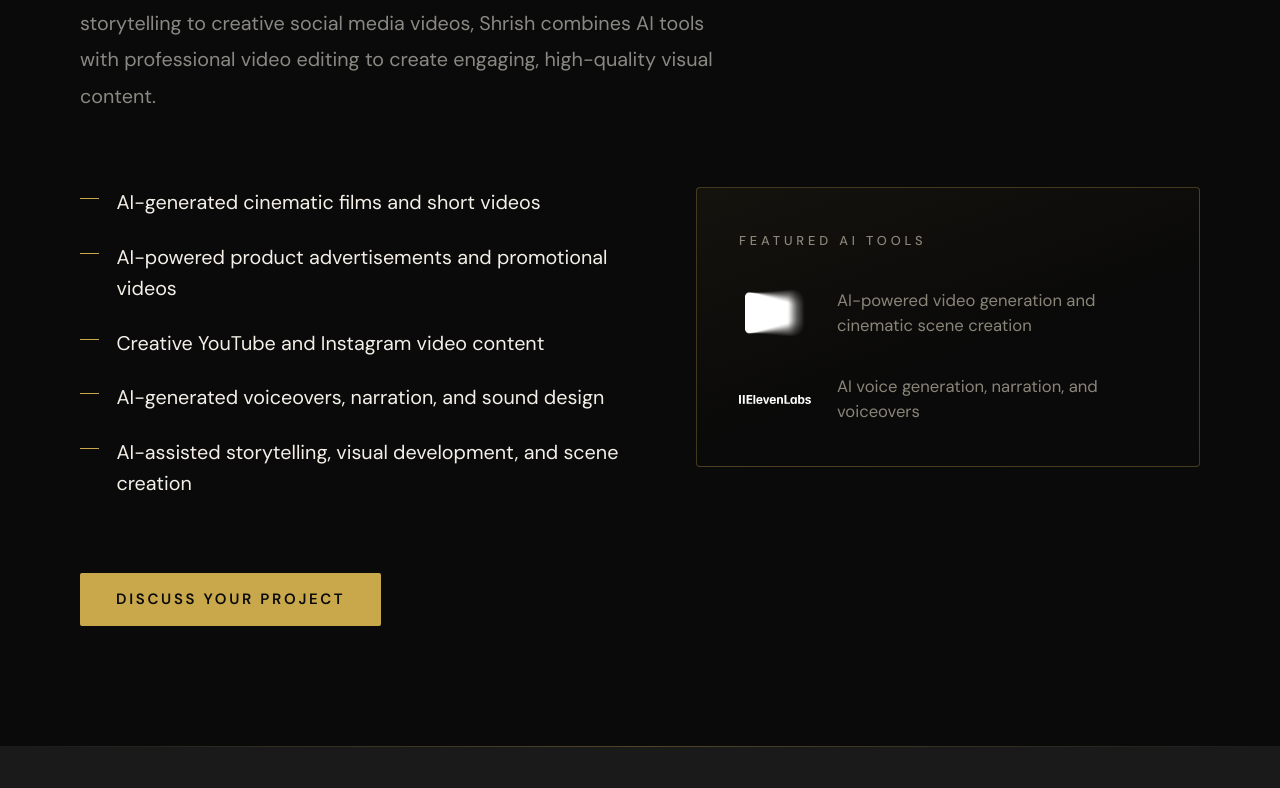
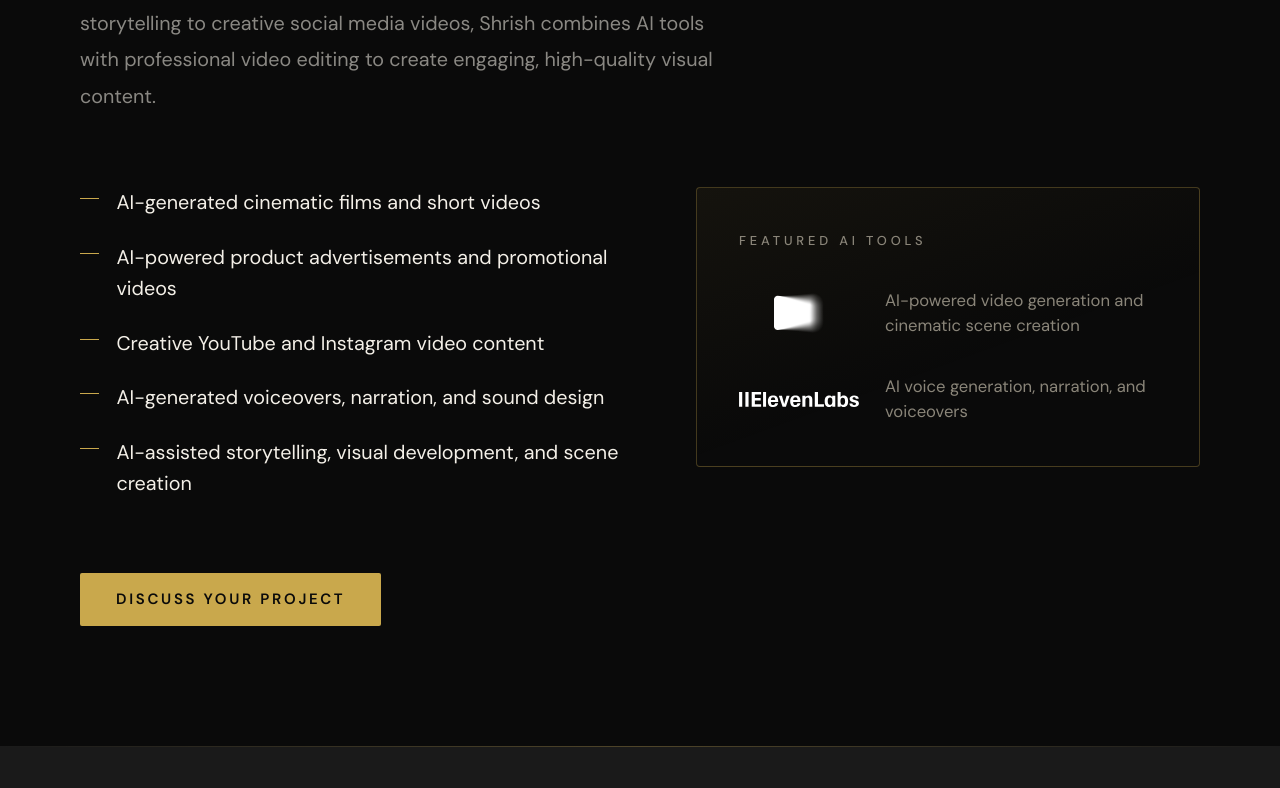
Before and after one commit to vignesh05p/shrisha-portfolio, a React (Vite) app: page / in a window 1280 px wide. Shown: the part 4703-5491 px from the top of the page. Built offline with nearby package versions, Linux system fonts and the light colour scheme.

Commit message:
Adjust toolLogoWrap size and clean up CSS
Updated toolLogoWrap dimensions and removed unused styles.

```diff
--- a/src/components/AIServices/AIServices.module.css
+++ b/src/components/AIServices/AIServices.module.css
@@ -130,8 +130,8 @@
 
 .toolLogoWrap {
     flex: 0 0 auto;
-    width: 72px;
-    height: 48px;
+    width: 120px;
+    height: 40px;
     display: flex;
     align-items: center;
     justify-content: center;
@@ -141,18 +141,6 @@
     max-width: 100%;
     max-height: 100%;
     object-fit: contain;
-}
-
-.flowLogo {
-    max-height: 44px;
-}
-
-.toolName {
-    font-family: var(--font-body);
-    font-size: 0.95rem;
-    font-weight: 600;
-    color: var(--cream);
-    margin-bottom: 0.25rem;
 }
 
 .toolDesc {
```
